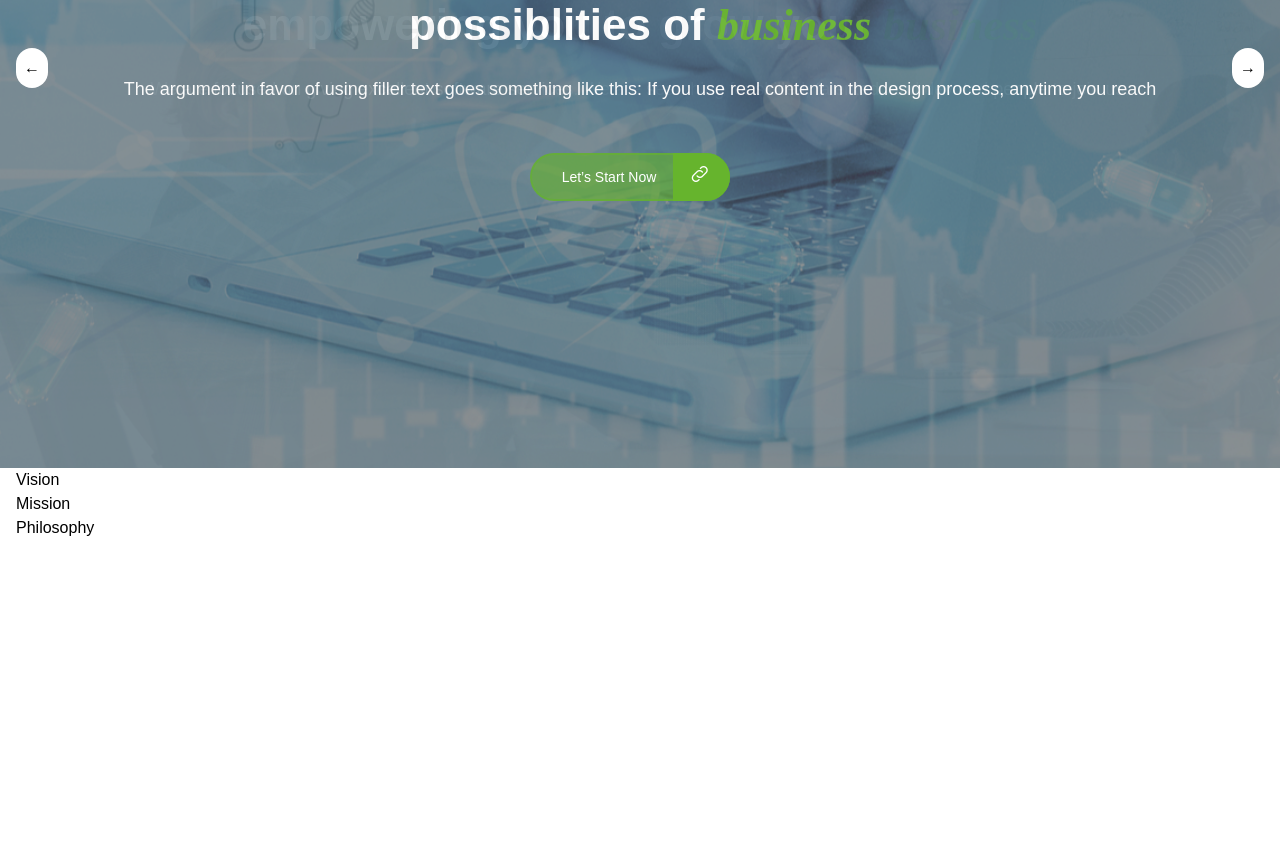
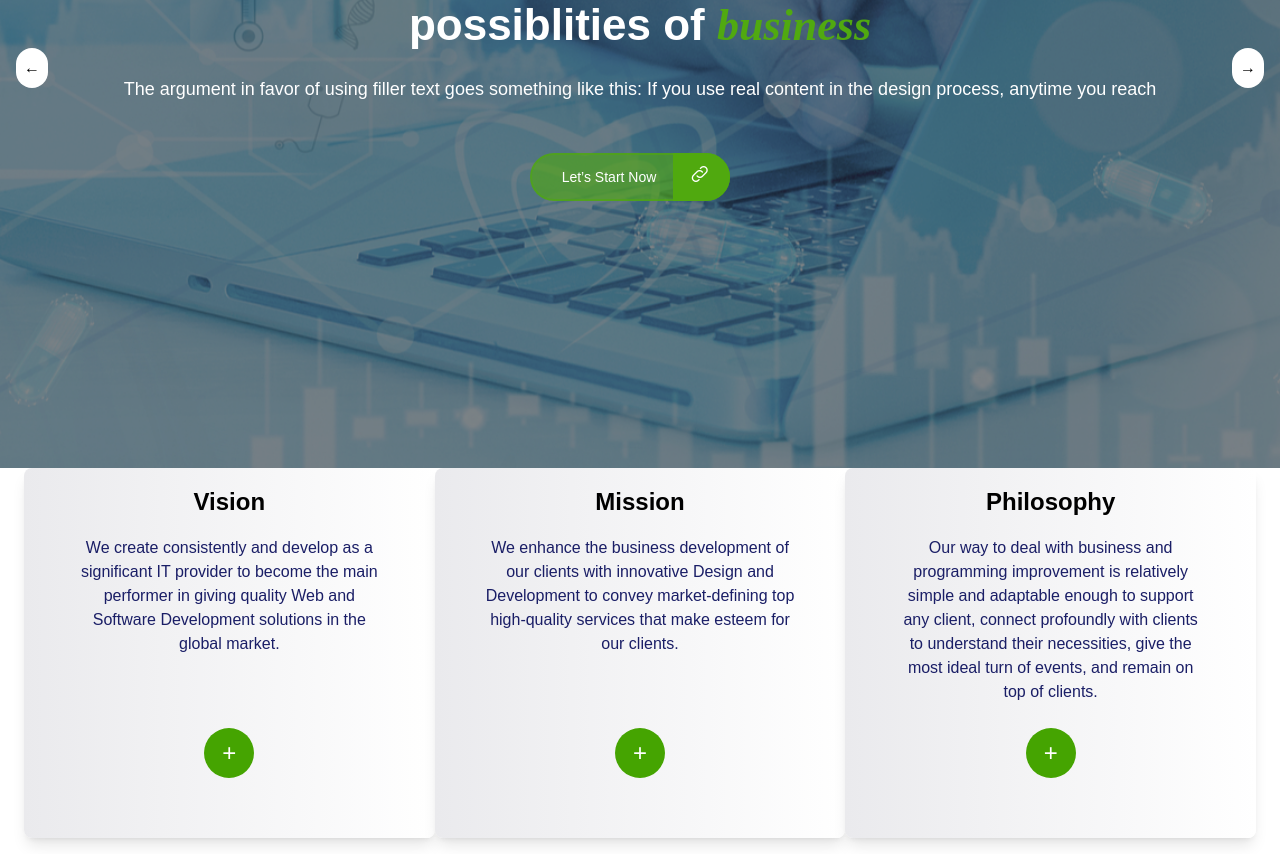
Before and after one commit to miketopeak/keshtec, a React (Create React App) app: page / in a window 1280 px wide. Shown: the part 332-1186 px from the top of the page. Before the commit the page ends 872 px from the top, so only its background shows below. Built offline with nearby package versions, Linux system fonts and the light colour scheme; a web font is replaced by a local one.

Commit message:
added heading, content and button

```diff
--- a/src/components/ServiceSection.js
+++ b/src/components/ServiceSection.js
@@ -1,9 +1,54 @@
 const ServiceSection = () => {
   return (
-    <div className="w-full md:w-1/2 lg:w-1/3 px-4">
-      <h1>Vision</h1>
-      <h1>Mission</h1>
-      <h1>Philosophy</h1>
+    <div className="auto-container">
+      <div className="flex flex-wrap -mx-4">
+        <div className="w-full md:w-1/2 lg:w-1/3 mb-4 ">
+          <div className="service-box flex flex-col h-full bg-white p-6 shadow-lg rounded-lg">
+            <h1 className="text-2xl font-bold py-[18px]">Vision</h1>
+            <div className="text-base text-[#1a1e66] flex-grow">
+              We create consistently and develop as a significant IT provider to
+              become the main performer in giving quality Web and Software
+              Development solutions in the global market.
+            </div>
+            <div className="flex justify-center mt-6">
+              <button className="flex items-center justify-center w-[50px] h-[50px] bg-[#45a401] rounded-full text-white text-2xl">
+                +
+              </button>
+            </div>
+          </div>
+        </div>
+        <div className="w-full md:w-1/2 lg:w-1/3 mb-4 ">
+          <div className="service-box flex flex-col h-full bg-white p-6 shadow-lg rounded-lg">
+            <h1 className="text-2xl font-bold py-[18px]">Mission</h1>
+            <div className="text-base text-[#1a1e66] flex-grow">
+              We enhance the business development of our clients with innovative
+              Design and Development to convey market-defining top high-quality
+              services that make esteem for our clients.
+            </div>
+            <div className="flex justify-center mt-6">
+              <button className="flex items-center justify-center w-[50px] h-[50px] bg-[#45a401] rounded-full text-white text-2xl">
+                +
+              </button>
+            </div>
+          </div>
+        </div>
+        <div className="w-full md:w-1/2 lg:w-1/3 mb-4 ">
+          <div className="service-box flex flex-col h-full bg-white p-6 shadow-lg rounded-lg">
+            <h1 className="text-2xl font-bold py-[18px]">Philosophy</h1>
+            <div className="text-base text-[#1a1e66] flex-grow">
+              Our way to deal with business and programming improvement is
+              relatively simple and adaptable enough to support any client,
+              connect profoundly with clients to understand their necessities,
+              give the most ideal turn of events, and remain on top of clients.
+            </div>
+            <div className="flex justify-center mt-6">
+              <button className="flex items-center justify-center w-[50px] h-[50px] bg-[#45a401] rounded-full text-white text-2xl">
+                +
+              </button>
+            </div>
+          </div>
+        </div>
+      </div>
     </div>
   );
 };
--- a/src/index.css
+++ b/src/index.css
@@ -4,7 +4,7 @@
 
 body {
   margin: 0;
-  font-family: 'Muli', sans-serif;
+  font-family: "Muli", sans-serif;
   -webkit-font-smoothing: antialiased;
   -moz-osx-font-smoothing: grayscale;
 }
@@ -14,8 +14,13 @@ code {
     monospace;
 }
 
+.auto-container {
+  max-width: 1200px;
+  margin: 0 auto;
+}
+
 .slider-custom-font {
-  font-family: 'Playfair Display', serif;
+  font-family: "Playfair Display", serif;
 }
 
 .btn-style-one {
@@ -30,7 +35,7 @@ code {
   border-radius: 50px;
   border: 2px solid #45a4019e;
   text-transform: capitalize;
-  font-family: 'Muli', sans-serif;
+  font-family: "Muli", sans-serif;
 }
 
 .theme-btn {
@@ -59,3 +64,9 @@ code {
   background: transparent;
   color: #45a4019e;
 }
+
+.service-box {
+  text-align: center;
+  padding: 0 50px 60px;
+  background: linear-gradient(to right, #eaeaed 0%, #ffffff 100%);
+}
```
